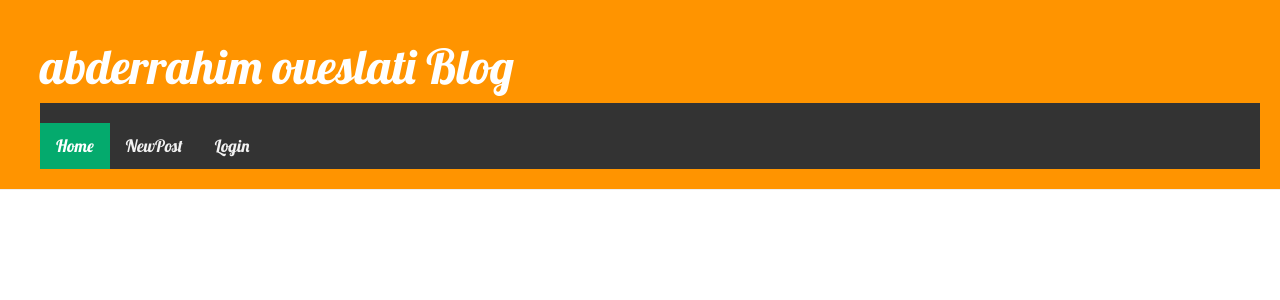
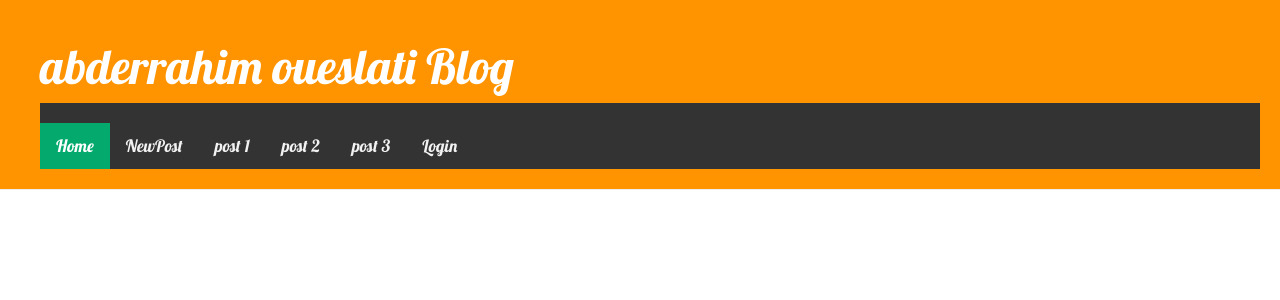
Before and after one commit to weelmen/django, a Django app: page / in a window 1280 px wide. Shown: the top 300 px of the page. Run offline with Django 3.2, Linux system fonts and the light colour scheme; data that the repository does not hold is empty; some libraries are stand-ins or nearby versions.

Commit message:
Update base.html

```diff
--- a/blog/templates/blog/base.html
+++ b/blog/templates/blog/base.html
@@ -47,6 +47,9 @@ body {
             <div class="topnav">
                 <h2><a class="active" href="/">Home</a></h2>
                 <h2><a href="/post/new/">NewPost</a></h2>
+                <h2><a href="/post/3/">post 1</a></h2>
+                <h2><a href="/post/4/">post 2</a></h2>
+                <h2><a href="/post/5/">post 3</a></h2>
                 <h2><a href="/admin/login/">Login</a></h2>
               </div>
         </div>
```
